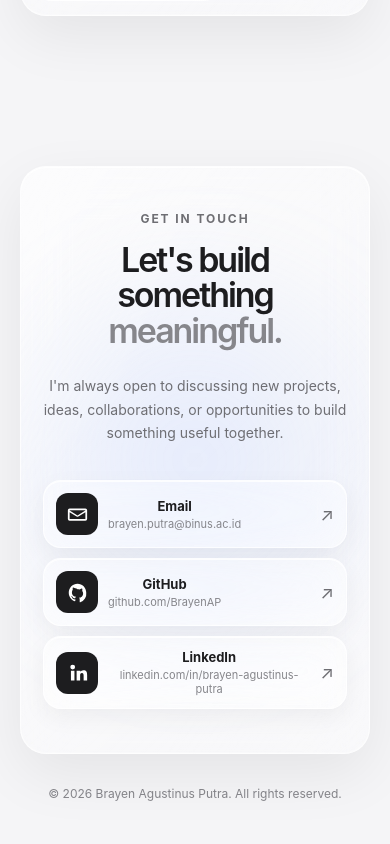
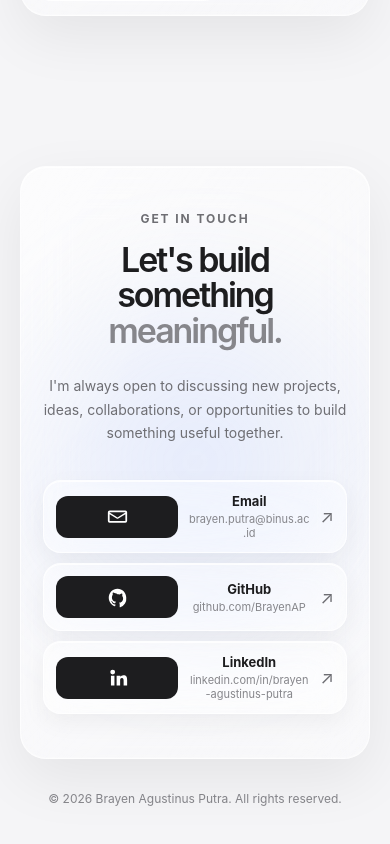
Before and after one commit to BrayenAP/MyPortfolio, a React (Vite) app: page / in a window 390 px wide. Shown: the part 3480-4324 px from the top of the page. Built offline with nearby package versions, Linux system fonts and the light colour scheme.

Commit message:
Update index.css

```diff
--- a/src/index.css
+++ b/src/index.css
@@ -2757,3 +2757,16 @@ body.dark-mode .hero-actions .glass-button.primary {
     border-radius: 16px;
   }
 }
+
+@media (max-width: 700px) {
+  .contact-link {
+    position: relative;
+  }
+
+  .contact-link > div {
+    flex: 1;
+    align-items: center;
+    text-align: center;
+    margin: 0 auto;
+  }
+}
```
